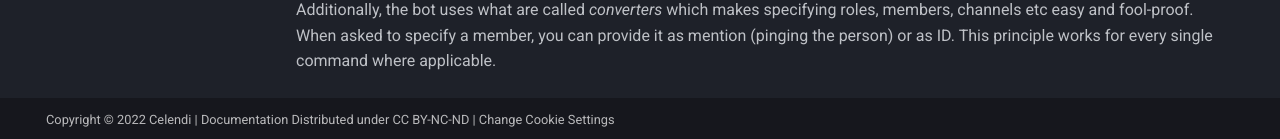
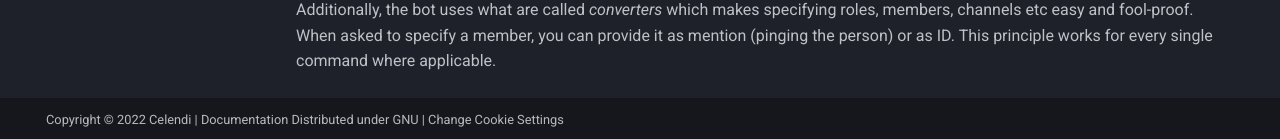
Before and after one commit to Celendi/Docs, an MkDocs documentation site: the page built from docs/index.md, in a window 1280 px wide and 1095 px high. Shown: the part 953-1092 px from the top of the window. Built offline with MkDocs 1.6.1 and Material for MkDocs 9.7.7, drawn with Linux system fonts in a browser that asks for light colours.

Commit message:
Change Footer License

```diff
--- a/mkdocs.yml
+++ b/mkdocs.yml
@@ -5,7 +5,7 @@ site_author: Team Celendi
 #repo_url: https://github.com/celendi/docs # Disabled due to repo being private.
 #repo_name: Celendi/Docs
 #edit_uri: ""
-copyright: Copyright © 2022 <a target="_blank" href="https://celendi.xyz" target="_blank" rel="noopener">Celendi</a>  | Documentation Distributed under <a target="_blank" href="https://creativecommons.org/licenses/by-nc-nd/4.0/" target="_blank" rel="noopener">CC BY-NC-ND</a> | <a href="#__consent">Change Cookie Settings</a>
+copyright: Copyright © 2022 <a target="_blank" href="https://celendi.xyz" target="_blank" rel="noopener">Celendi</a>  | Documentation Distributed under <a target="_blank" href="https://github.com/Celendi/Docs/blob/main/LICENSE" target="_blank" rel="noopener">GNU</a> | <a href="#__consent">Change Cookie Settings</a>
 
 theme:
   name: material
```
